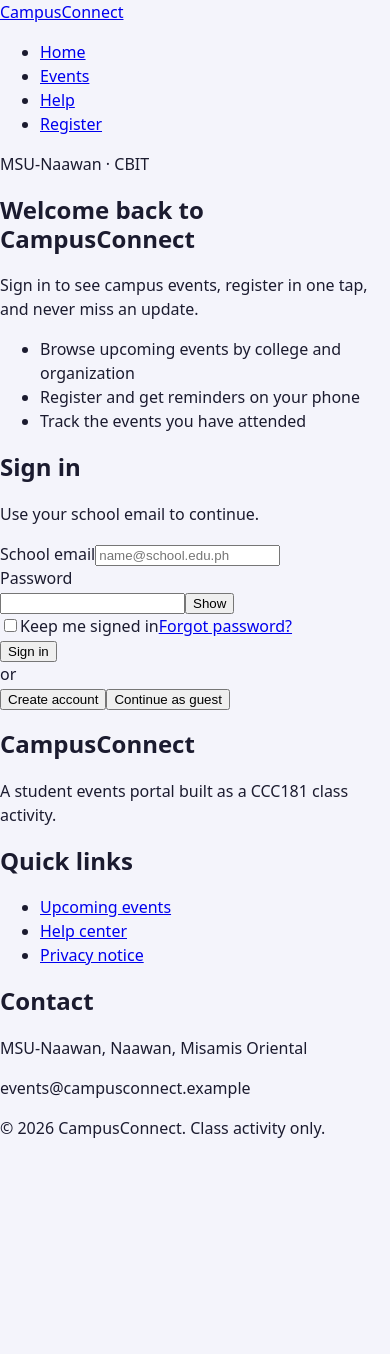
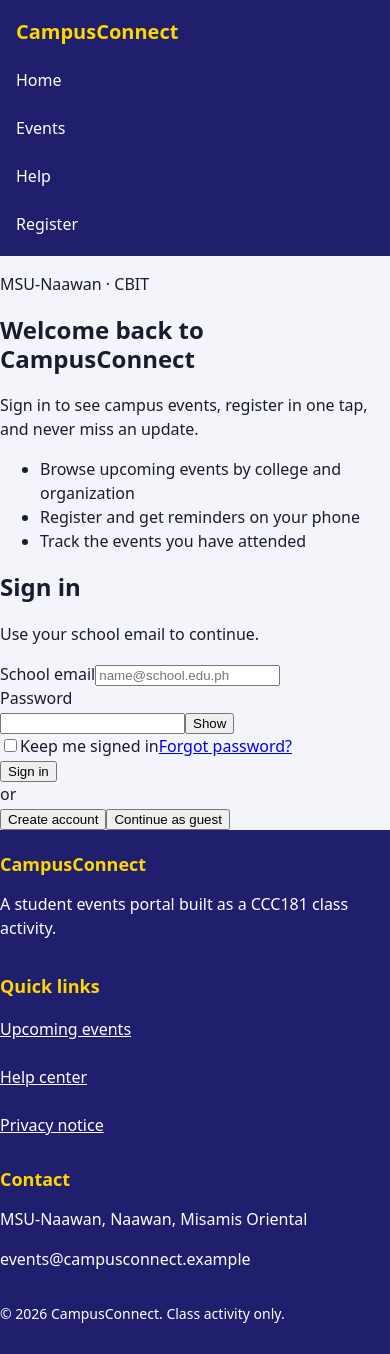
Before and after one commit to jonasdaligdig-svg/ccc181-week10-group-activity, a React (Vite) app: page / in a window 390 px wide. Before the commit the page ends 1156 px from the top, so only its background shows below. Built offline with nearby package versions, Linux system fonts and the light colour scheme.

Commit message:
nav: add mobile stacked navbar and 1-column footer

```diff
--- a/src/styles/nav.css
+++ b/src/styles/nav.css
@@ -1,65 +1,87 @@
-/* =======================================================================
-   MEMBER 2  |  nav.css  |  Navigation bar (Flexbox) + footer (CSS Grid)
-   Branch: feature/nav-<lastname>
-   -----------------------------------------------------------------------
-   MOBILE-FIRST RULES
-   1. Write the PHONE styles first, with NO media query.
-   2. Use min-width media queries ONLY. Never max-width.
-   3. Use rem or % (thin borders may use px).
-   4. Edit ONLY this file. Use the --variables from reset.css.
-   5. Do NOT set side padding or max-width here: .container (base.css) does it.
-   ======================================================================= */
+.site-header {
+  background: var(--navy);
+  color: var(--surface);
+}
 
+.navbar {
+  display: flex;
+  flex-direction: column;
+  padding-block: 0.5rem;
+}
 
-/* ---- 1. PHONE (no media query) ---------------------------------------
-   NAVBAR (Flexbox)
-   TODO .site-header          background var(--navy); color #fff
-   TODO .navbar               display: flex; flex-direction: column;
-                              top and bottom padding 0.5rem
-   TODO .navbar__brand        display: flex; align-items: center; min-height: 48px;
-                              side padding 1rem; 1.25rem bold gold text (var(--gold)),
-                              no underline
-   TODO .nav-list             display: flex; flex-direction: column;
-                              remove bullets (list-style: none), margin 0, padding 0
-   TODO .nav-list a           display: flex; align-items: center; min-height: 48px;
-                              side padding 1rem; white text, no underline;
-                              border-radius var(--radius)
-   TODO .nav-list a:hover AND .nav-list a:focus-visible
-                              background var(--navy-hover) and a visible outline
-                              (example: 2px solid var(--gold))
+.navbar__brand {
+  display: flex;
+  align-items: center;
+  min-height: 3rem;
+  padding-inline: 1rem;
+  font-size: 1.25rem;
+  font-weight: 700;
+  color: var(--gold);
+  text-decoration: none;
+}
 
-   FOOTER (Grid)
-   TODO .site-footer          background var(--navy); color #fff; padding 1.5rem 0 1rem
-   TODO .footer-grid          display: grid; ONE column (1fr); gap 1.25rem
-   TODO .footer-title         gold text (var(--gold)); 1.125rem; margin 0 0 0.5rem
-   TODO .footer-links         remove bullets, margin 0, padding 0
-   TODO .footer-links a       display: flex; align-items: center; min-height: 48px;
-                              white text
-   TODO .footer-links a:hover AND :focus-visible   change the color (example: var(--gold))
-   TODO .footer-copy          margin-top 1rem; font-size 0.875rem
-   -------------------------------------------------------------------- */
+.nav-list {
+  display: flex;
+  flex-direction: column;
+  list-style: none;
+  margin: 0;
+  padding: 0;
+}
 
+.nav-list a {
+  display: flex;
+  align-items: center;
+  min-height: 3rem;
+  padding-inline: 1rem;
+  color: var(--surface);
+  text-decoration: none;
+  border-radius: var(--radius);
+}
 
+.nav-list a:hover,
+.nav-list a:focus-visible {
+  background: var(--navy-hover);
+  outline: 2px solid var(--gold);
+}
 
+.site-footer {
+  background: var(--navy);
+  color: var(--surface);
+  padding: 1.5rem 0 1rem;
+}
 
-/* ---- 2. 768px and up (tablets) ---------------------------------------
-   TODO @media (min-width: 768px)
-        .navbar               flex-direction: row; justify-content: space-between;
-                              align-items: center   (brand LEFT, links RIGHT)
-        .nav-list             flex-direction: row; gap: 0.5rem   (links in ONE row)
-   -------------------------------------------------------------------- */
+.footer-grid {
+  display: grid;
+  grid-template-columns: 1fr;
+  gap: 1.25rem;
+}
 
+.footer-title {
+  color: var(--gold);
+  font-size: 1.125rem;
+  margin: 0 0 0.5rem;
+}
 
+.footer-links {
+  list-style: none;
+  margin: 0;
+  padding: 0;
+}
 
+.footer-links a {
+  display: flex;
+  align-items: center;
+  min-height: 3rem;
+  color: var(--surface);
+}
 
-/* ---- 3. 1024px and up (laptops) --------------------------------------
-   TODO @media (min-width: 1024px)
-        .footer-grid          THREE equal columns: repeat(3, 1fr); gap 2rem
-   -------------------------------------------------------------------- */
+.footer-links a:hover,
+.footer-links a:focus-visible {
+  color: var(--gold);
+  outline: 2px solid var(--gold);
+}
 
-
-
-
-/* ---- 4. 1280px and up ------------------------------------------------
-   Nothing new here: .container (Member 1) keeps the content centered.
-   -------------------------------------------------------------------- */
+.footer-copy {
+  margin-top: 1rem;
+  font-size: 0.875rem;
+}
```
